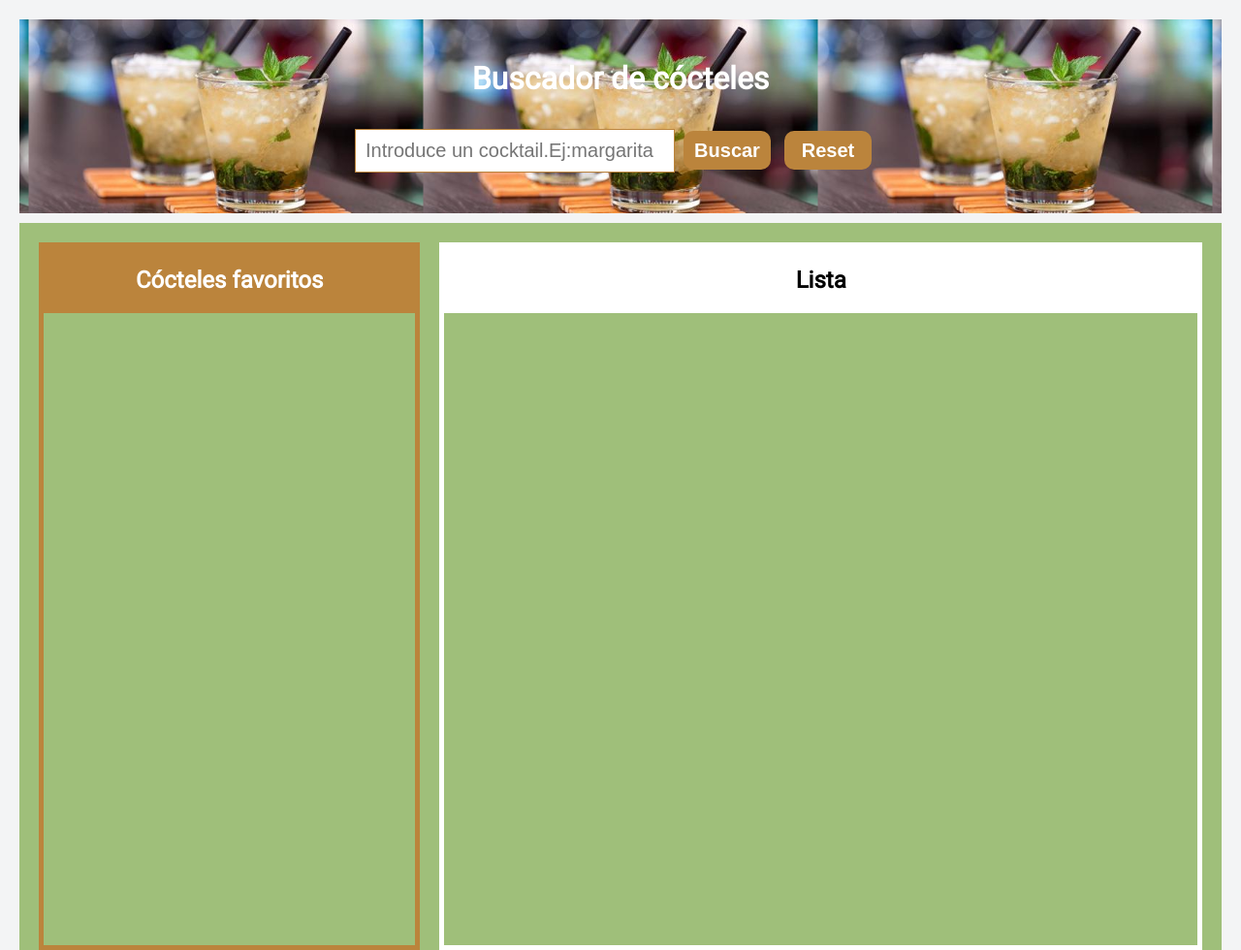
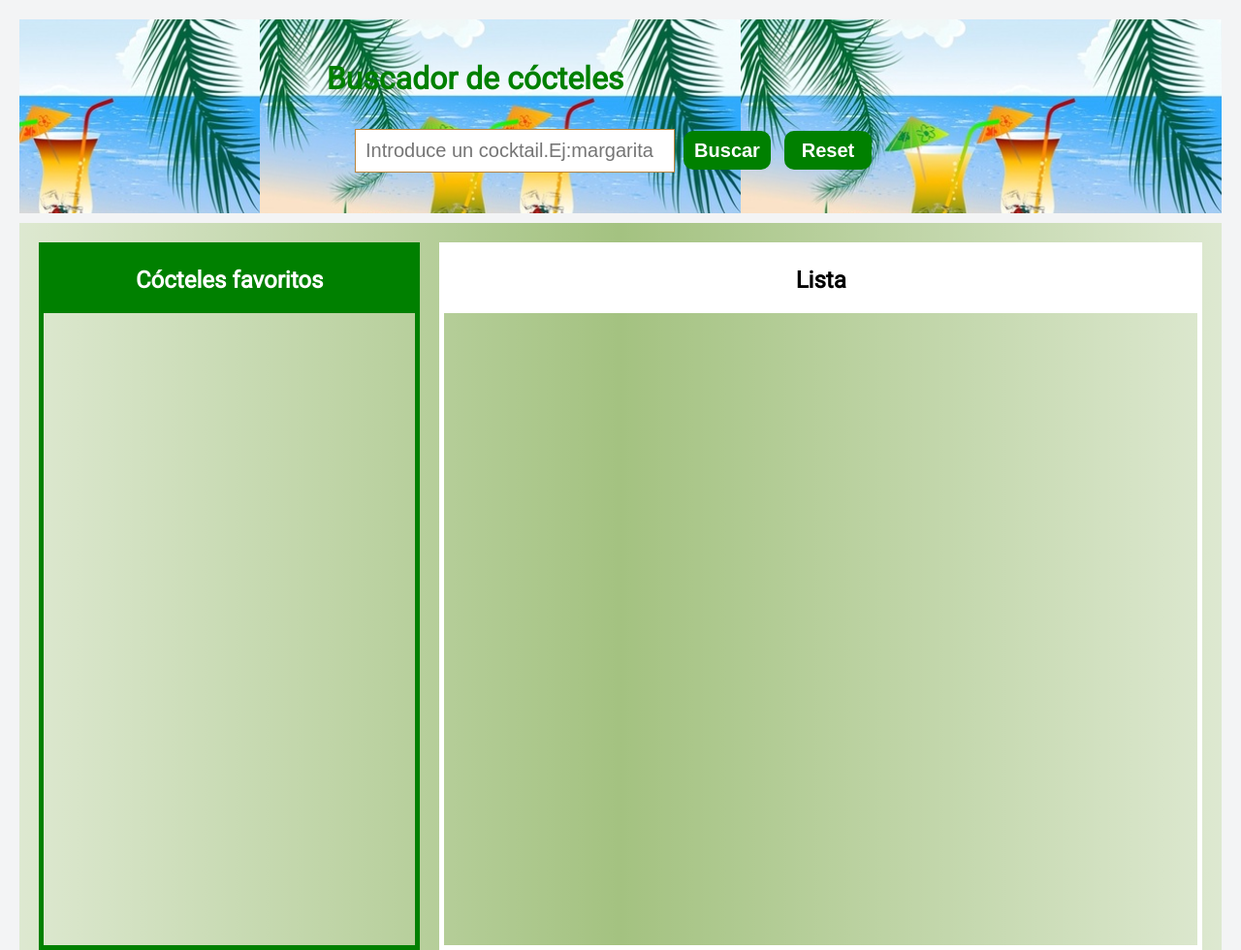
Before and after one commit to sabfiamo/COCKTAL-FINDER, a website: page docs/index.html in a window 1280 px wide. Shown: the top 980 px of the page at 97% size. Drawn offline with Linux system fonts and the light colour scheme; no server answers.

Commit message:
add run docs

```diff
--- a/src/scss/layout/_header.scss
+++ b/src/scss/layout/_header.scss
@@ -1,8 +1,9 @@
 .header {
-  background-image: url(../images/imgCocktail.jpeg);
-  background-size: contain;
-  background-repeat: repeat;
-  background-position: center;
+  background-image: url(../images/beverage_beach_vector_293774.jpg);
+  background-size: 40%;
+
+  background-repeat: no repeat;
+  background-position: right;
 
   padding-top: 20px;
   min-height: 200px;
@@ -12,7 +13,8 @@
   align-items: center;
 }
 .header--title {
-  color: white;
+  color: green;
+  transform: translateX(-150px);
 }
 .input {
   padding: 10px;
@@ -25,7 +27,8 @@
   padding: 30px 10px 40px 0px;
 }
 .button {
-  background-color: rgb(187, 132, 60);
+  // background-color: rgb(187, 132, 60);
+  background-color: green;
   border: none;
   padding: 5px;
   margin: 5px;
--- a/src/scss/layout/_main.scss
+++ b/src/scss/layout/_main.scss
@@ -8,11 +8,18 @@
   grid-template-columns: 1fr 2fr;
   gap: 20px;
   background-color: rgb(159, 191, 122);
+  // background-color: rgb(43, 104, 43);
+  background-image: linear-gradient(
+    to right,
+    rgba(255, 255, 255, 0.65),
+    rgba(255, 255, 255, 0.05),
+    rgba(255, 255, 255, 0.65)
+  );
   padding: 20px;
   min-height: 770px;
 }
 .favorites {
-  border: 5px solid rgb(187, 132, 60);
+  border: 5px solid green;
   display: flex;
   flex-direction: column;
 
@@ -20,7 +27,7 @@
     list-style-type: none;
   }
   &--title {
-    background-color: rgb(187, 132, 60);
+    background-color: green;
     color: white;
     text-align: center;
     padding-top: 20px;
@@ -33,7 +40,7 @@
     align-items: flex-end;
   }
   &--btnClearAll {
-    background-color: rgb(187, 132, 60);
+    background-color: green;
     border: none;
     padding: 5px;
     margin: 5px;
@@ -60,6 +67,7 @@
   &__img {
     width: 150px;
     height: 150px;
+    border-radius: 50%;
   }
   &__title {
     text-align: left;
@@ -77,12 +85,13 @@
   margin: 10px;
   color: rgb(99, 162, 63);
   &__img {
-    width: 150px;
-    height: 150px;
+    width: 200px;
+    height: 200px;
     padding: 10px;
+    border-radius: 50%;
   }
   &__title {
-    text-align: left;
+    text-align: center;
     width: 100%;
     padding-left: 10px;
   }
```
Also changed, not shown: docs/assets/css/main.css, docs/assets/images/beverage_beach_vector_293774.jpg (added), src/images/beverage_beach_vector_293774.jpg (added).
